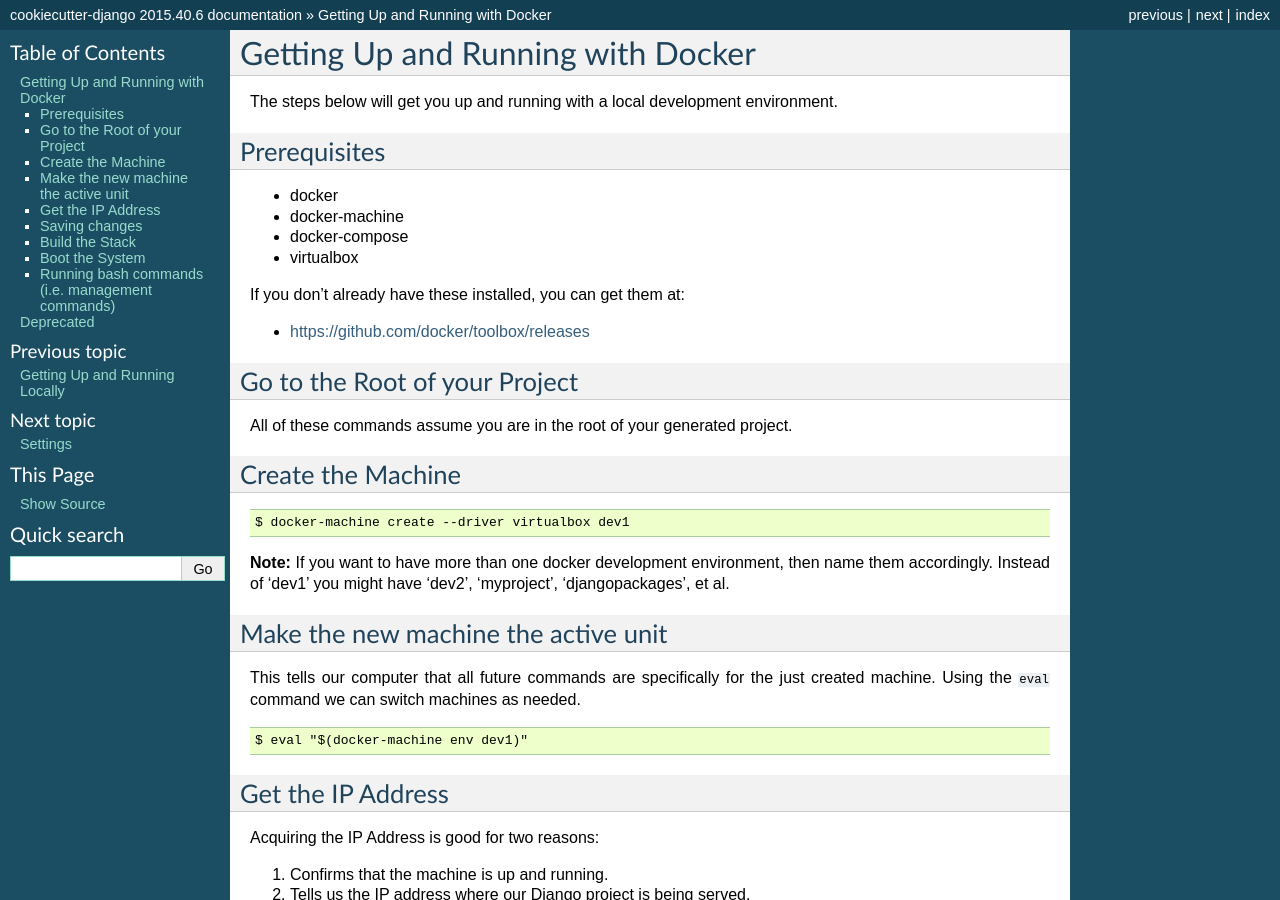
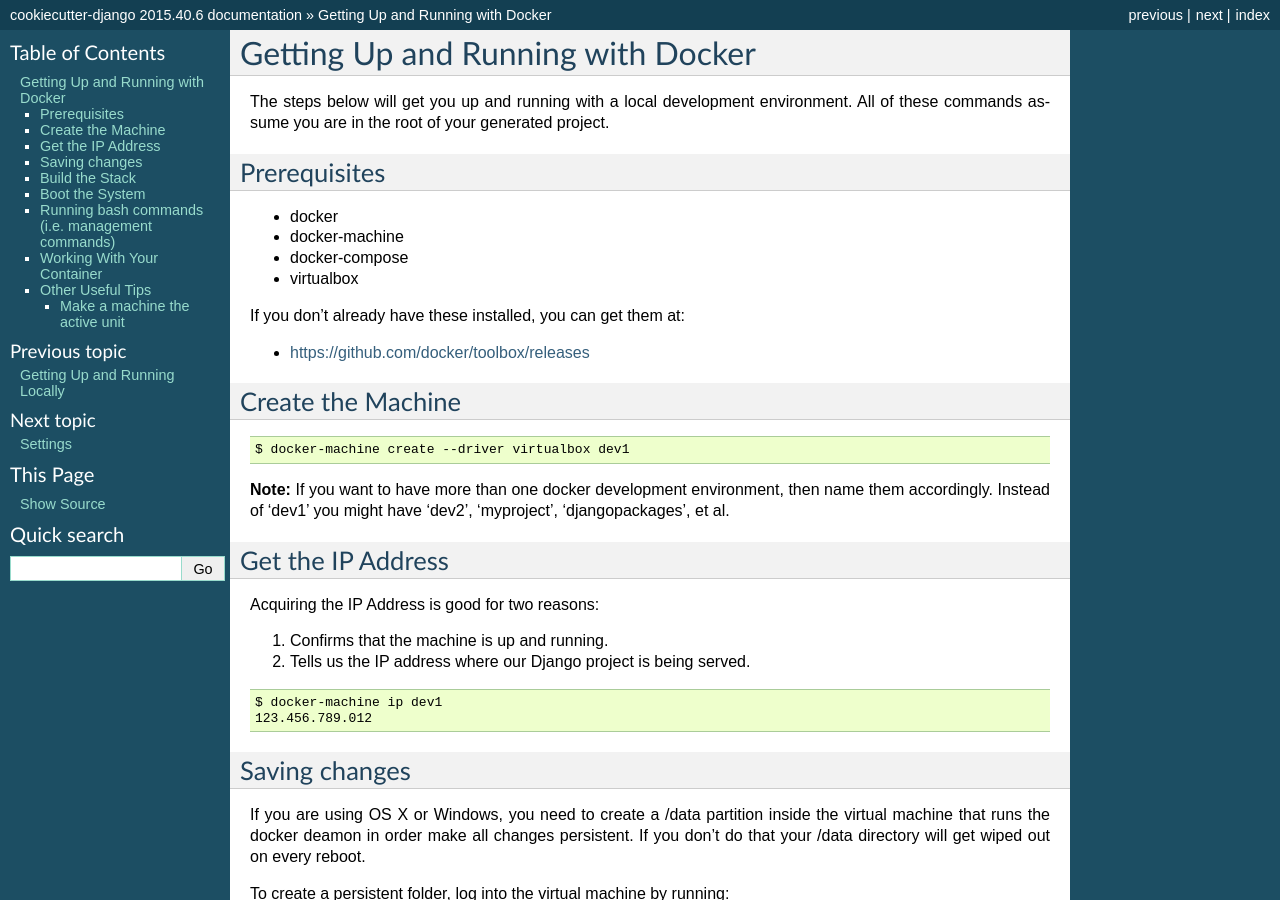
Before and after one commit to cookiecutter/cookiecutter-django, a Sphinx documentation site: the page built from docs/developing-locally-docker.rst, in a window 1280 px wide and 900 px high. Built offline with Sphinx 7.4.7, drawn with Linux system fonts in a browser that asks for light colours; some of the changed text lies outside the part shown.

Commit message:
Simplify docs and un-deprecate the part that's still valid.

```diff
--- a/docs/developing-locally-docker.rst
+++ b/docs/developing-locally-docker.rst
@@ -17,11 +18,6 @@
 
 * https://github.com/docker/toolbox/releases
 
-Go to the Root of your Project
-------------------------------
-
-All of these commands assume you are in the root of your generated project.
-
 Create the Machine
 -------------------
 
@@ -33,15 +29,6 @@
 name them accordingly. Instead of 'dev1' you might have 'dev2', 'myproject',
 'djangopackages', et al.
 
-Make the new machine the active unit
--------------------------------------
-
-This tells our computer that all future commands are specifically for the just
-created machine. Using the ``eval`` command we can switch machines as needed.
-
-::
-
-    $ eval "$(docker-machine env dev1)"
 
 Get the IP Address
 --------------------
@@ -122,17 +109,8 @@
     $ docker-compose run django python manage.py createsuperuser
 
 
-
-Deprecated
-==========
-
-**Note:** This segment of documentation is being kept in this location as part of our documentation transition process.
-
-
-The steps below will get you up and running with a local development environment. We assume you have the following installed:
-
-* docker
-* docker-compose
+Working With Your Container
+-----------------------------
 
 Open a terminal at the project root and run the following for local development::
 
@@ -146,9 +124,22 @@
 
     $ docker-compose up
 
-
 To migrate your app and to create a superuser, run::
 
     $ docker-compose run django python manage.py migrate
 
     $ docker-compose run django python manage.py createsuperuser
+
+
+Other Useful Tips
+------------------
+
+Make a machine the active unit
+~~~~~~~~~~~~~~~~~~~~~~~~~~~~~~~~~~~~~
+
+This tells our computer that all future commands are specifically for the dev1 machine.
+Using the ``eval`` command we can switch machines as needed.
+
+::
+
+    $ eval "$(docker-machine env dev1)"
```
Also changed, not shown: other parts of docs/developing-locally-docker.rst (+1 -0 lines).
